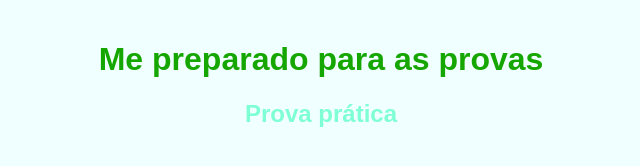
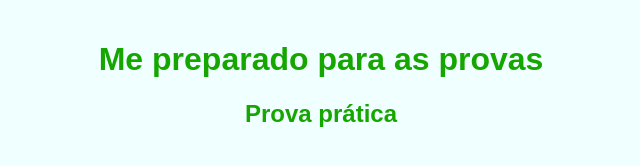
Before and after one commit to Arthur-Miranda-Rodrigues/PreProva2Bim22, a plain HTML site: page index.html in a window 1280 px wide. Shown: the whole page, without its empty margins (319-959 px from the left). Drawn offline with Linux system fonts and the light colour scheme.

Commit message:
Preprova222

```diff
--- a/style.css
+++ b/style.css
@@ -5,12 +5,7 @@ body{
     padding: 20px;
 }
 
-h1 {
+h1, h2{
    color: rgb(22, 166, 0);
    text-align: center;
 }
-
-h2 {
-    color: aquamarine;
-    text-align: center;
-}
```
